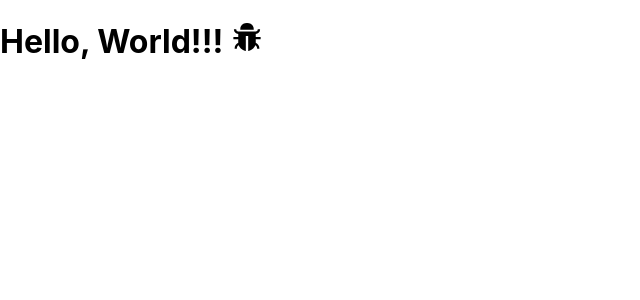
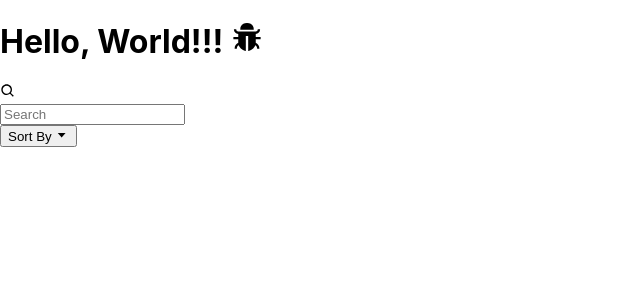
Before and after one commit to work-henry-smith/myreact, a React (Create React App) app: page / in a window 1280 px wide. Shown: the top 300 px of the page, without its empty margins (0-640 px from the left). Built offline with nearby package versions, Linux system fonts and the light colour scheme.

Commit message:
create the first component for App.js

```diff
--- a/src/App.js
+++ b/src/App.js
@@ -1,9 +1,11 @@
-import {AiFillBug} from 'react-icons/ai';
+import {AiFillBug} from 'react-icons/ai'
+import Search from './components/Search'
 
 function App() {
   return (
     <div className="App">
       <h1>Hello, World!!! <AiFillBug /></h1>
+      <Search />
     </div>
   );
 }
--- /dev/null
+++ b/src/components/Search.js
@@ -0,0 +1,26 @@
+import {BiSearch,BiCaretDown} from 'react-icons/bi';
+
+const Search = () => {
+    return (
+        <div className="py-5">
+        <div className="mt-1 relative rounded-md shadow-sm">
+          <div className="absolute inset-y-0 left-0 pl-3 flex items-center pointer-events-none">
+            <BiSearch />
+            <label htmlFor="query" className="sr-only" />
+          </div>
+          <input type="text" name="query" id="query" value=""
+            className="pl-8 rounded-md focus:ring-indigo-500 focus:border-indigo-500 block w-full sm:text-sm border-gray-300" placeholder="Search" />
+          <div className="absolute inset-y-0 right-0 flex items-center">
+            <div>
+              <button type="button"
+                className="justify-center px-4 py-2 bg-blue-400 border-2 border-blue-400 text-sm text-white hover:bg-blue-700 focus:outline-none focus:ring-2 focus:ring-offset-2 flex items-center" id="options-menu" aria-haspopup="true" aria-expanded="true">
+                Sort By <BiCaretDown className="ml-2" />
+              </button>
+            </div>
+          </div>
+        </div>
+      </div>
+    )
+};
+
+export default Search;
--- a/src/index.js
+++ b/src/index.js
@@ -4,6 +4,7 @@
 import App from './App';
 
 const root = ReactDOM.createRoot(document.getElementById('root'));
+
 root.render(
   <React.StrictMode>
     <App />
```
